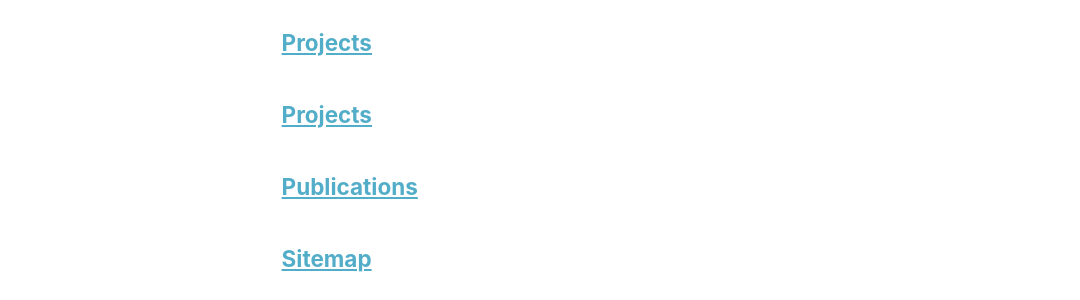
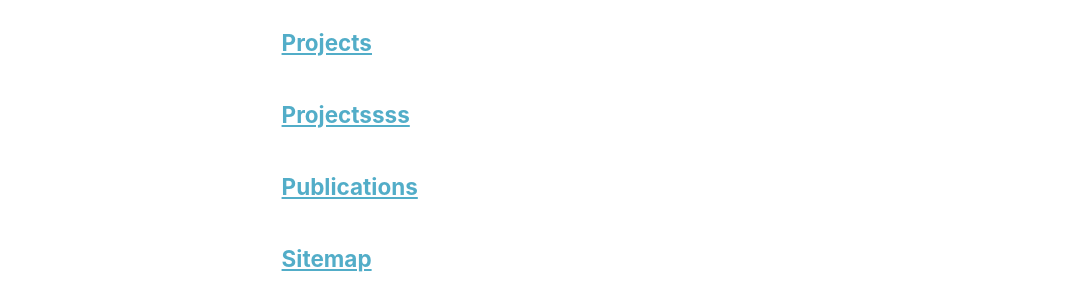
Before and after one commit to RuiGao9/RuiGao9.github.io, a Jekyll site: the page built from _pages/page-archive.html, in a window 1280 px wide and 900 px high, scrolled down 848 px. Shown: the part 159-459 px from the top of the window, without its empty margins (0-1080 px from the left). Built offline with Jekyll 4.4.1, drawn with Linux system fonts in a browser that asks for light colours.

Commit message:
Update projects.md

```diff
--- a/_pages/projects.md
+++ b/_pages/projects.md
@@ -1,7 +1,7 @@
 ---
 layout: page
-title: "Projects"
-permalink: /projects/
+title: "Projectssss"
+permalink: /projectssss/
 ---
 
 Welcome to my Projects page!
```
